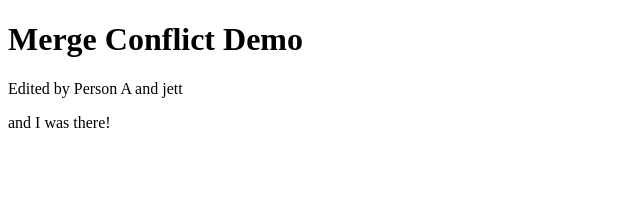
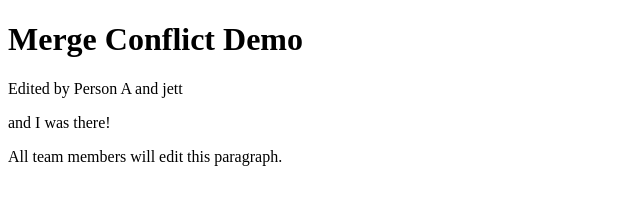
Before and after one commit to lorraine-gardner/merge-lab, a plain HTML site: page index.html in a window 1280 px wide. Shown: the whole page, without its empty margins (0-640 px from the left). Drawn offline with Linux system fonts and the light colour scheme.

Commit message:
merge resolution

```diff
--- a/index.html
+++ b/index.html
@@ -10,6 +10,7 @@
     <h1>Merge Conflict Demo</h1>
         <p>Edited by Person A and jett</p>
         <p>and I was there!</p>
+        <p>All team members will edit this paragraph.</p>
 
 </body>
 </html>
```
Lines whose indentation alone changed are shown as unchanged.
